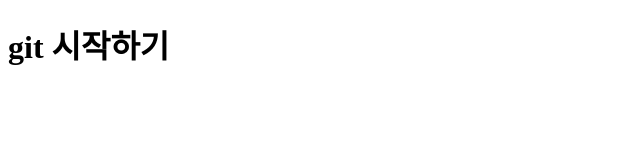
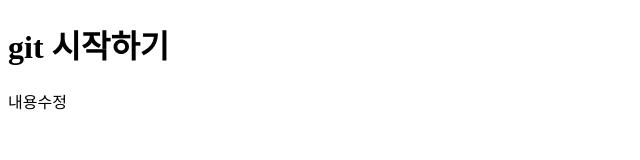
Before and after one commit to sooyoungkwak/project, a plain HTML site: page index.html in a window 1280 px wide. Shown: the full height of the page, 0-640 px from the left. Drawn offline with Linux system fonts and the light colour scheme.

Commit message:
최종수정

```diff
--- a/index.html
+++ b/index.html
@@ -7,5 +7,8 @@
 </head>
 <body>
     <h1>git 시작하기</h1>
+        <div id="wrap">
+            <div class="box">내용수정</div>
+        </div>
 </body>
 </html>
```
